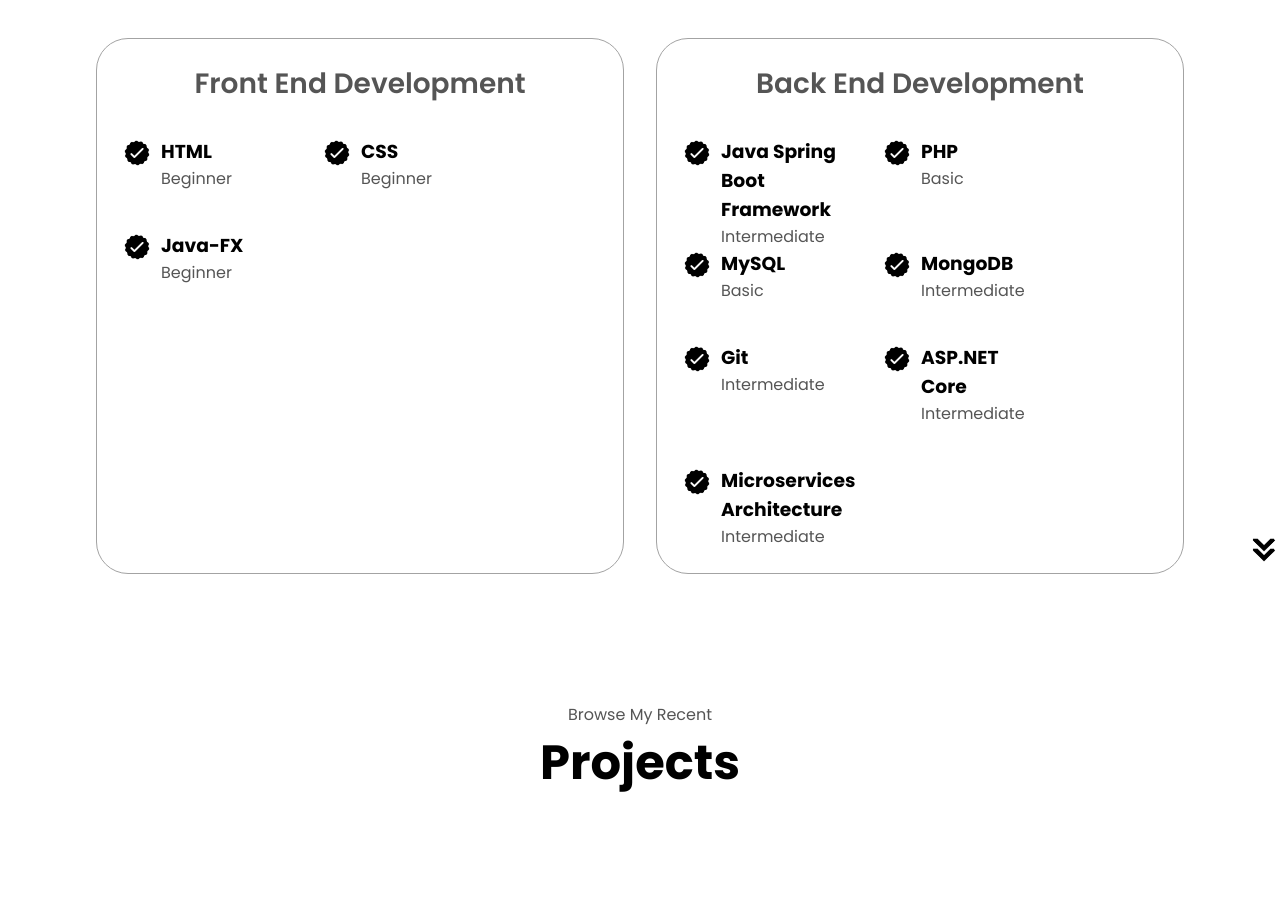
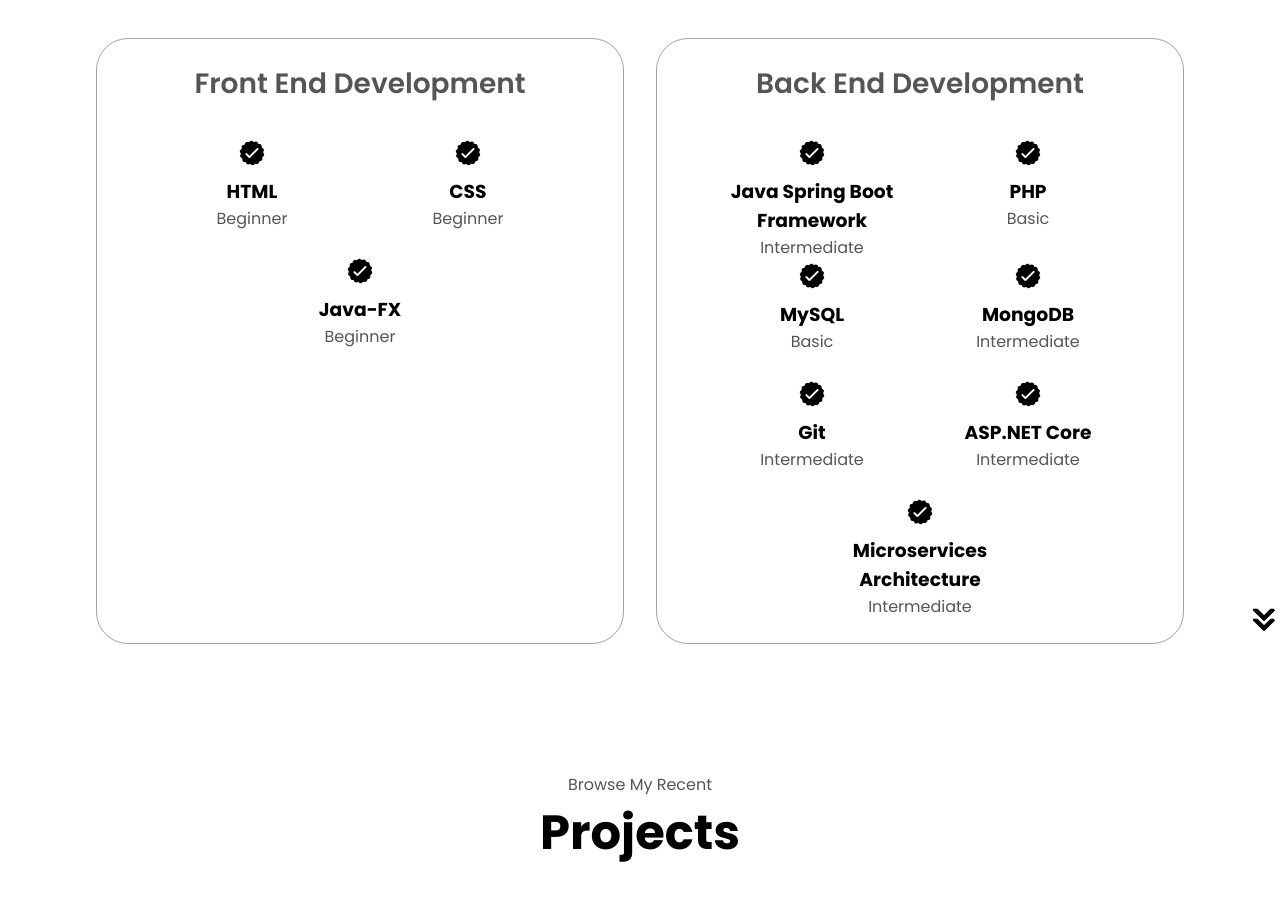
Before and after one commit to kotkot21/Portfolio, a plain HTML site: page index.html in a window 1280 px wide. Shown: the part 1580-2504 px from the top of the page. Drawn offline with Linux system fonts and the light colour scheme.

Commit message:
Update style.css

```diff
--- a/style.css
+++ b/style.css
@@ -281,22 +281,25 @@ background: none;
     flex-direction: column;
     margin: 6rem;
 }
-.article-container{
+.article-container {
     display: flex;
-    text-align: initial;
-    flex-wrap: wrap;
-    flex-direction: row;
-    gap: 2.5rem;
+    justify-content: center; /* Center-align items */
+    flex-wrap: wrap; /* Allow wrapping for responsiveness */
+    gap: 1.5rem; /* Adjust spacing between articles */
 }
 
-article{
+article {
     display: flex;
-    width: 10rem;
-    gap: 0.5rem;
+    flex-direction: column; /* Stack icon and text vertically */
+    align-items: center; /* Center-align content */
+    width: 12rem; /* Consistent width for articles */
+    text-align: center; /* Center-align text */
 }
-article .Icon{
-    cursor: default;
+
+article .Icon {
+    margin-bottom: 0.5rem; /* Add spacing below the icon */
 }
+
 /*Projects section*/
 
 #Projects{
```
